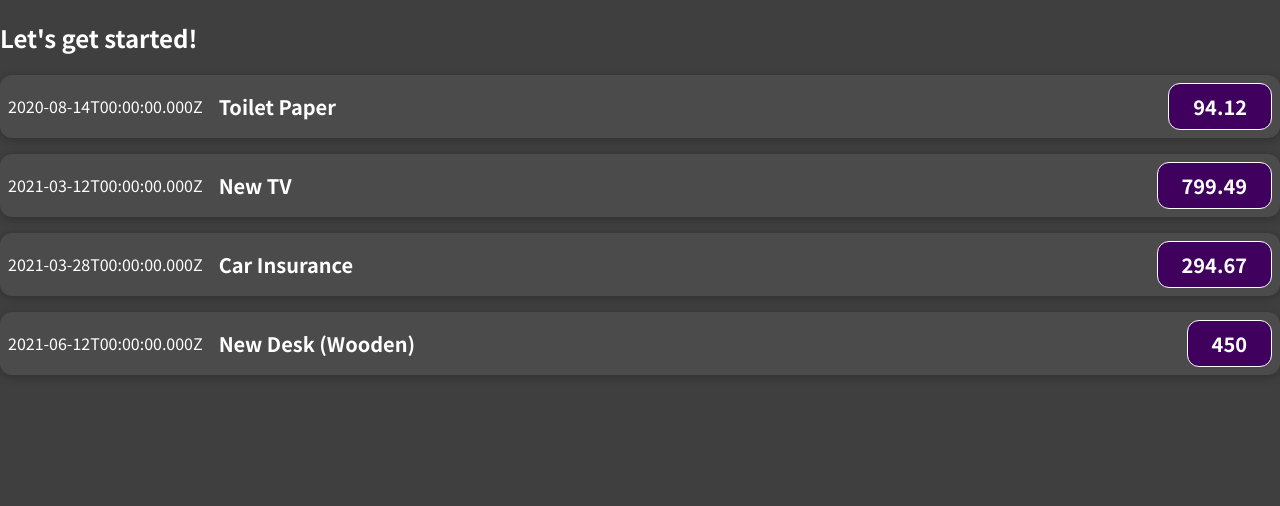
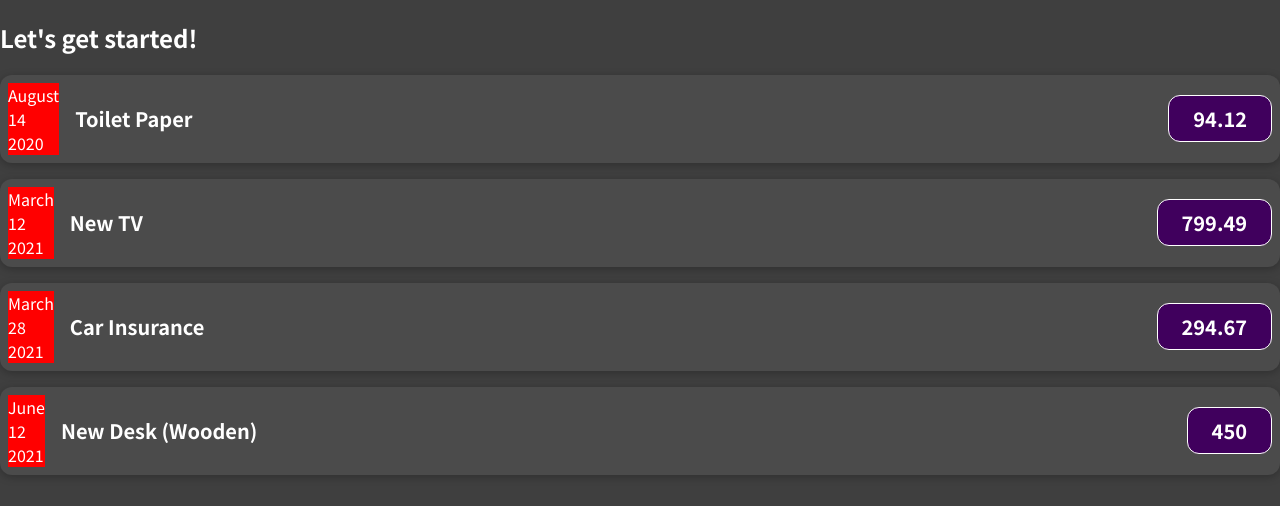
Before and after one commit to Jmorrissette1/Expense-Tracker, a JavaScript app in the folder expense-tracker/: page / in a window 1280 px wide. Shown: the top 506 px of the page. Built offline with nearby package versions, Linux system fonts and the light colour scheme.

Commit message:
added new component.

```diff
--- /dev/null
+++ b/expense-tracker/src/components/ExpenseDate.css
@@ -0,0 +1,3 @@
+.expense-date {
+  background-color: red;
+}
--- /dev/null
+++ b/expense-tracker/src/components/ExpenseDate.js
@@ -0,0 +1,18 @@
+import './ExpenseDate.css';
+
+function ExpenseDate(props){
+    const month = props.date.toLocaleString('en-US', {month: 'long'});
+    const day = props.date.toLocaleString('en-US', {day: '2-digit'});
+    const year = props.date.getFullYear();
+
+    return(
+     <div className="expense-date">
+            <div className="expense-date__month">{month}</div>
+            <div  className="expense-date__day">{day}</div>
+            <div  className="expense-date__year">{year}</div>
+    </div>
+    );
+
+}
+
+export default ExpenseDate;
--- a/expense-tracker/src/components/ExpenseItem.js
+++ b/expense-tracker/src/components/ExpenseItem.js
@@ -1,9 +1,11 @@
+import ExpenseDate from './ExpenseDate';
 import './ExpenseItem.css';
 
 function ExpenseItem(props){
+
     return (
     <div className="expense-item">
-        <div>{props.date.toISOString()}</div>
+         <ExpenseDate date={props.date} />
         <div className="expense-item__description">
             <h2>{props.title}</h2>
             <div className="expense-item__price">{props.amount}</div>
```
Also changed, not shown: 1 other file (tests, documents, lock files or other folders).
